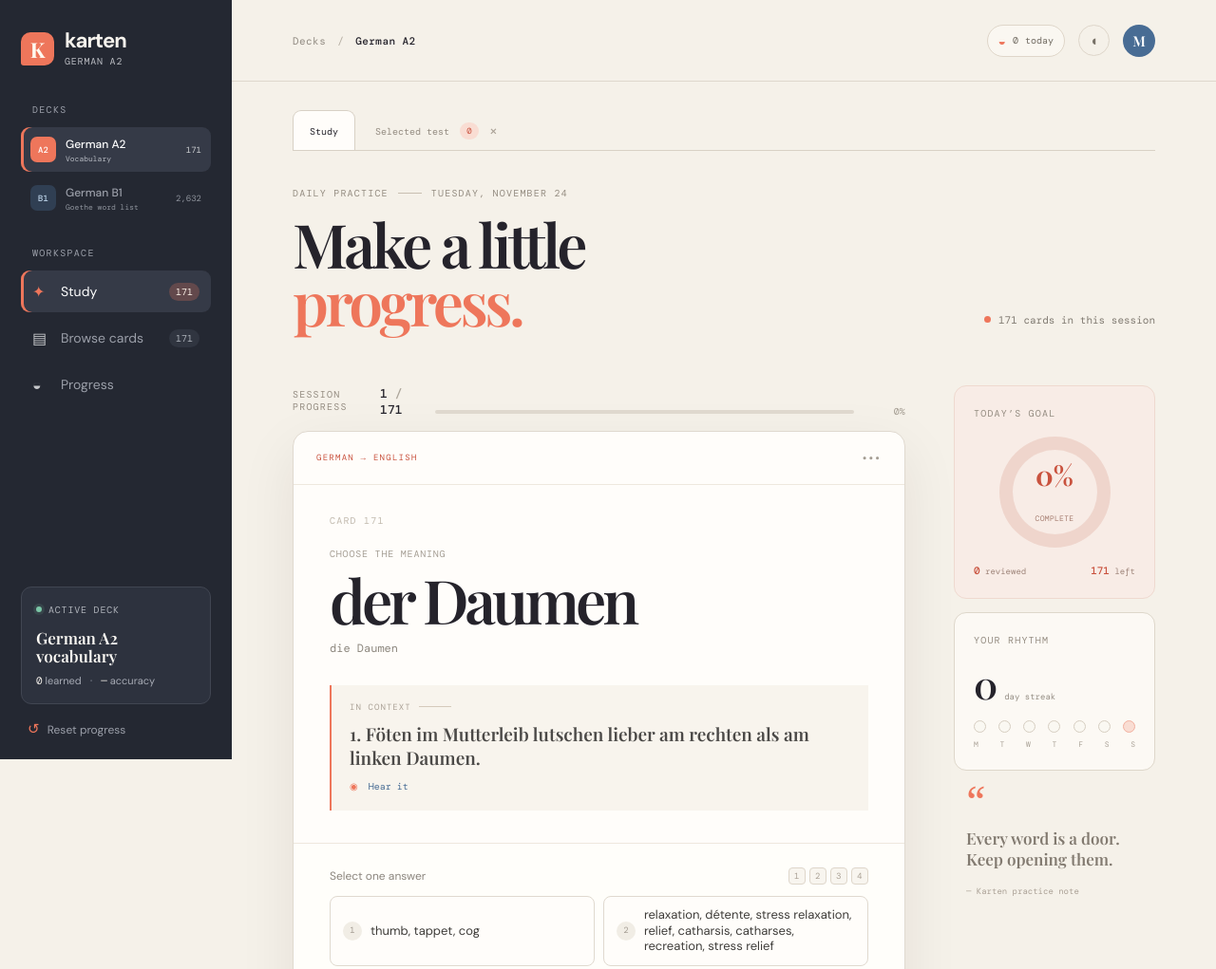
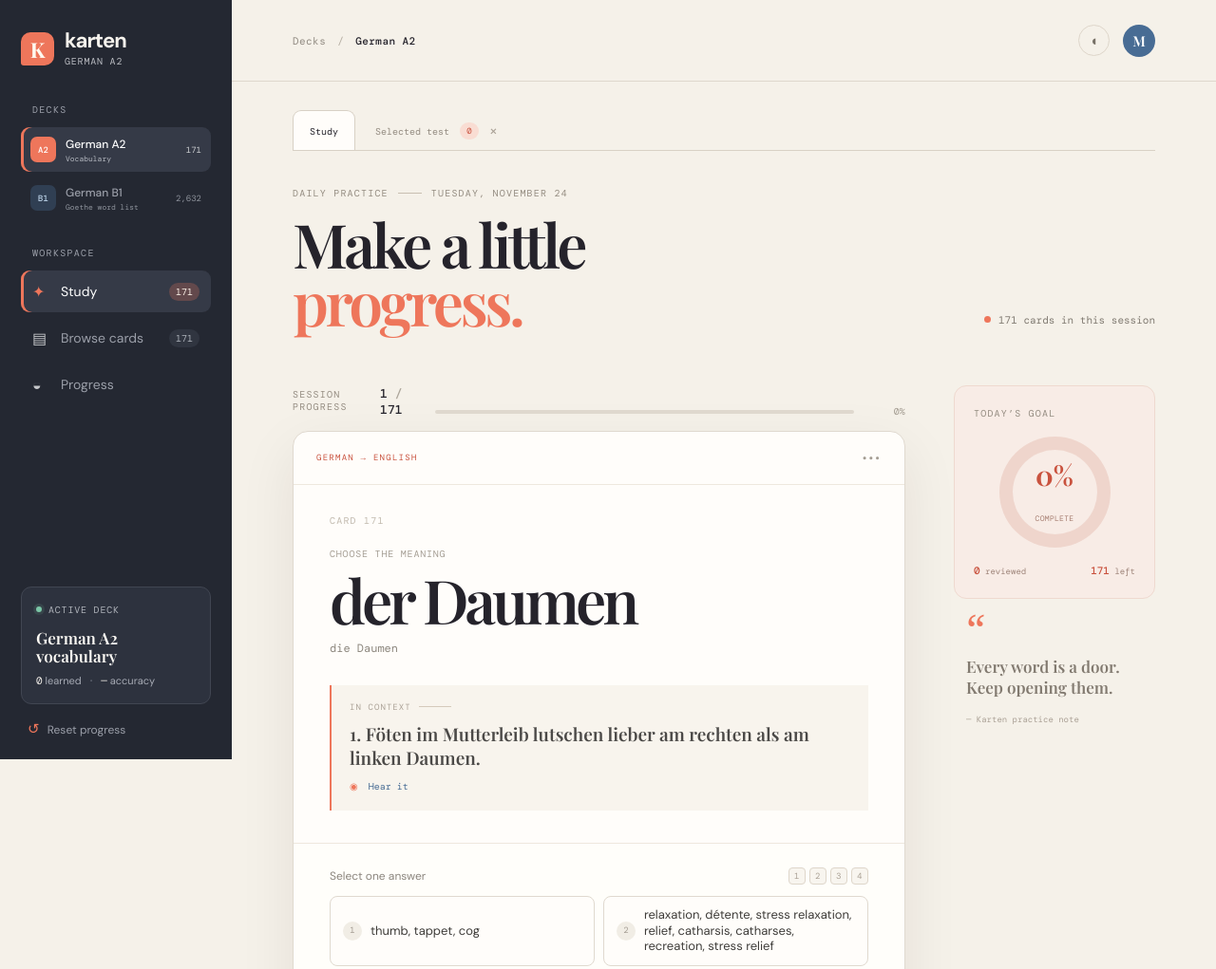
Before and after one commit to MuntasirRahamanSirkhazi/german, a plain HTML site: page dist/index.html in a window 1280 px wide. Shown: the top 1021 px of the page at 95% size. Drawn offline with nearby package versions, Linux system fonts and the light colour scheme.

Commit message:
Remove streak indicators

```diff
--- a/dist/app.js
+++ b/dist/app.js
@@ -383,9 +383,6 @@ function refreshStats() {
   $("#miniAccuracy").textContent = stats.accuracy === null ? "—" : `${stats.accuracy}%`;
   $("#statsLearned").textContent = String(stats.learned);
   $("#statsAccuracy").textContent = stats.accuracy === null ? "—" : `${stats.accuracy}%`;
-  $("#statsStreak").textContent = String(stats.learned > 0 ? 1 : 0);
-  $("#rhythmStreak").textContent = String(stats.learned > 0 ? 1 : 0);
-  $("#sessionCount").textContent = String(state.sessionAnswered);
   $("#navStudyCount").textContent = String(Math.max(state.session.length - Math.min(state.sessionIndex, state.session.length), 0));
   renderHistory(stats);
 }
--- a/dist/index.html
+++ b/dist/index.html
@@ -72,7 +72,6 @@
           <div class="breadcrumbs"><span>Decks</span><span class="crumb-dot">/</span><strong id="deckBreadcrumb">German A2</strong></div>
           <div class="topbar-deck-picker"><span>Deck</span><select id="deckSelect" aria-label="Choose a deck"><option value="a2">German A2</option><option value="b1">German B1</option></select></div>
           <div class="topbar-actions">
-            <div class="streak-pill" title="Cards answered this session"><span class="flame">◒</span><span id="sessionCount">0</span> today</div>
             <button class="icon-button" id="soundToggle" type="button" aria-label="Toggle sound" title="Toggle pronunciation"><span>◖</span></button>
             <div class="avatar" aria-label="Learner profile">M</div>
           </div>
@@ -147,12 +146,6 @@
                   <div class="goal-ring" id="goalRing"><div><strong id="goalPercent">0%</strong><span>complete</span></div></div>
                   <div class="goal-meta"><span><strong id="goalDone">0</strong> reviewed</span><span><strong id="goalLeft">171</strong> left</span></div>
                 </div>
-                <div class="rail-card rhythm-card">
-                  <div class="rail-label">Your rhythm</div>
-                  <div class="rhythm-big"><span id="rhythmStreak">0</span><span class="rhythm-unit">day streak</span></div>
-                  <div class="week-dots" aria-label="Weekly activity"><span></span><span></span><span></span><span></span><span></span><span></span><span></span></div>
-                  <div class="week-labels"><span>M</span><span>T</span><span>W</span><span>T</span><span>F</span><span>S</span><span>S</span></div>
-                </div>
                 <div class="rail-quote"><span class="quote-mark">“</span><p>Every word is a door. Keep opening them.</p><span class="quote-byline">— Karten practice note</span></div>
               </aside>
             </div>
@@ -185,7 +178,6 @@
             <div class="stats-grid">
               <div class="stat-feature"><div class="rail-label">Cards learned</div><div class="stat-feature-number" id="statsLearned">0</div><p>Keep showing up and this number will take care of itself.</p></div>
               <div class="stat-tile"><span class="stat-icon coral">◒</span><span class="rail-label">Accuracy</span><strong id="statsAccuracy">—</strong><small>across answered cards</small></div>
-              <div class="stat-tile"><span class="stat-icon blue">✦</span><span class="rail-label">Best streak</span><strong id="statsStreak">0</strong><small>days in a row</small></div>
               <div class="stats-history"><div class="history-header"><span class="rail-label">Recent activity</span><span class="history-caption">This session</span></div><div id="historyBars" class="history-bars"></div></div>
             </div>
           </section>
--- a/dist/styles.css
+++ b/dist/styles.css
@@ -106,8 +106,6 @@ body.menu-open { overflow: hidden; }
 .topbar-deck-picker { display: none; align-items: center; gap: 7px; margin-left: auto; margin-right: 16px; color: #918b82; font-family: var(--mono); font-size: 9px; text-transform: uppercase; }
 .topbar-deck-picker select { max-width: 132px; padding: 7px 24px 7px 9px; border: 1px solid #ded6ca; border-radius: 6px; color: var(--ink); background: rgba(255,253,250,.62); font-family: var(--sans); font-size: 11px; }
 .topbar-actions { display: flex; align-items: center; gap: 14px; }
-.streak-pill { display: flex; align-items: center; gap: 7px; padding: 7px 11px; border: 1px solid #dfd6c9; border-radius: 20px; color: #716b62; background: rgba(255,253,250,.45); font-family: var(--mono); font-size: 10px; }
-.streak-pill .flame { color: var(--coral); font-size: 14px; }
 .icon-button { display: grid; place-items: center; width: 33px; height: 33px; border: 1px solid #ded6ca; border-radius: 50%; color: #777167; background: transparent; font-size: 15px; }
 .icon-button:hover { color: var(--coral-dark); border-color: var(--coral); }
 .avatar { display: grid; place-items: center; width: 34px; height: 34px; border-radius: 50%; color: #fff; background: var(--blue); font-family: var(--display); font-size: 15px; }
@@ -212,14 +210,6 @@ kbd { display: inline-grid; place-items: center; width: 18px; height: 18px; bord
 .goal-ring span { margin-top: 3px; color: #a67d70; font-family: var(--mono); font-size: 8px; letter-spacing: .04em; text-transform: uppercase; }
 .goal-meta { display: flex; justify-content: space-between; color: #9d8378; font-family: var(--mono); font-size: 9px; }
 .goal-meta strong { color: var(--coral-dark); font-size: 11px; font-weight: 500; }
-.rhythm-card { background: rgba(255,253,250,.7); }
-.rhythm-big { display: flex; align-items: baseline; gap: 7px; margin-top: 20px; }
-.rhythm-big > span:first-child { color: var(--ink); font-family: var(--display); font-size: 40px; line-height: 1; }
-.rhythm-unit { color: #938c82; font-family: var(--mono); font-size: 9px; }
-.week-dots { display: flex; justify-content: space-between; margin-top: 18px; }
-.week-dots span { width: 13px; height: 13px; border: 1px solid #d6cec1; border-radius: 50%; background: #faf8f2; }
-.week-dots span:last-child { border-color: #f2b09f; background: var(--coral-soft); }
-.week-labels { display: flex; justify-content: space-between; margin-top: 7px; color: #aaa297; font-family: var(--mono); font-size: 8px; }
 .rail-quote { padding: 5px 13px 3px; color: #827a70; }
 .quote-mark { color: var(--coral); font-family: Georgia, serif; font-size: 44px; line-height: .55; }
 .rail-quote p { margin: 8px 0 10px; font-family: var(--display); font-size: 17px; line-height: 1.28; }
@@ -252,7 +242,7 @@ kbd { display: inline-grid; place-items: center; width: 18px; height: 18px; bord
 .library-meaning { margin-top: 5px; color: #898177; font-family: var(--mono); font-size: 10px; line-height: 1.4; overflow-wrap: anywhere; word-break: break-word; }
 .library-rank { color: #a79f94; font-family: var(--mono); font-size: 9px; }
 
-.stats-grid { display: grid; grid-template-columns: 1.25fr .8fr .8fr; gap: 14px; margin-top: 56px; }
+.stats-grid { display: grid; grid-template-columns: 1.25fr .8fr; gap: 14px; margin-top: 56px; }
 .stat-feature, .stat-tile, .stats-history { min-height: 195px; padding: 24px; border: 1px solid #ded7ca; border-radius: 13px; background: rgba(255,253,250,.62); }
 .stat-feature { color: #fff8f1; border-color: #cc5c47; background: var(--coral); }
 .stat-feature .rail-label { color: #f8d6cc; }
@@ -295,7 +285,6 @@ kbd { display: inline-grid; place-items: center; width: 18px; height: 18px; bord
   .breadcrumbs { display: none; }
   .topbar-deck-picker { display: flex; }
   .topbar-actions { gap: 8px; margin-left: auto; }
-  .streak-pill { display: none; }
   .content-wrap { padding: 37px 20px 50px; }
   .page-heading, .compact-heading { align-items: flex-start; flex-direction: column; gap: 24px; }
   h1 { font-size: 50px; }
@@ -316,13 +305,13 @@ kbd { display: inline-grid; place-items: center; width: 18px; height: 18px; bord
   .card-library { grid-template-columns: 1fr; }
   .stats-grid { grid-template-columns: 1fr 1fr; }
   .stat-feature { grid-column: 1 / -1; }
+  .stats-grid .stat-tile { grid-column: 1 / -1; }
   .stats-history { grid-column: 1 / -1; }
 }
 
 @media (max-width: 420px) {
   .session-rail { grid-template-columns: 1fr; }
   .goal-ring { margin: 15px auto; }
-  .rhythm-card { min-height: 145px; }
   .tip { align-items: flex-start; }
   .study-footer { align-items: flex-start; }
   .stats-grid { grid-template-columns: 1fr; }
```
